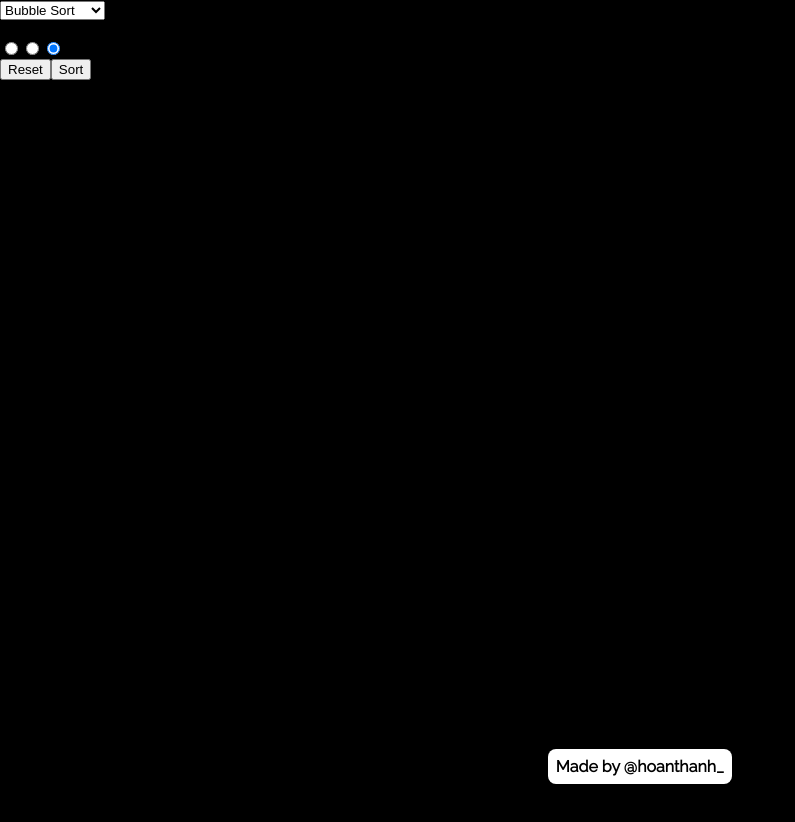
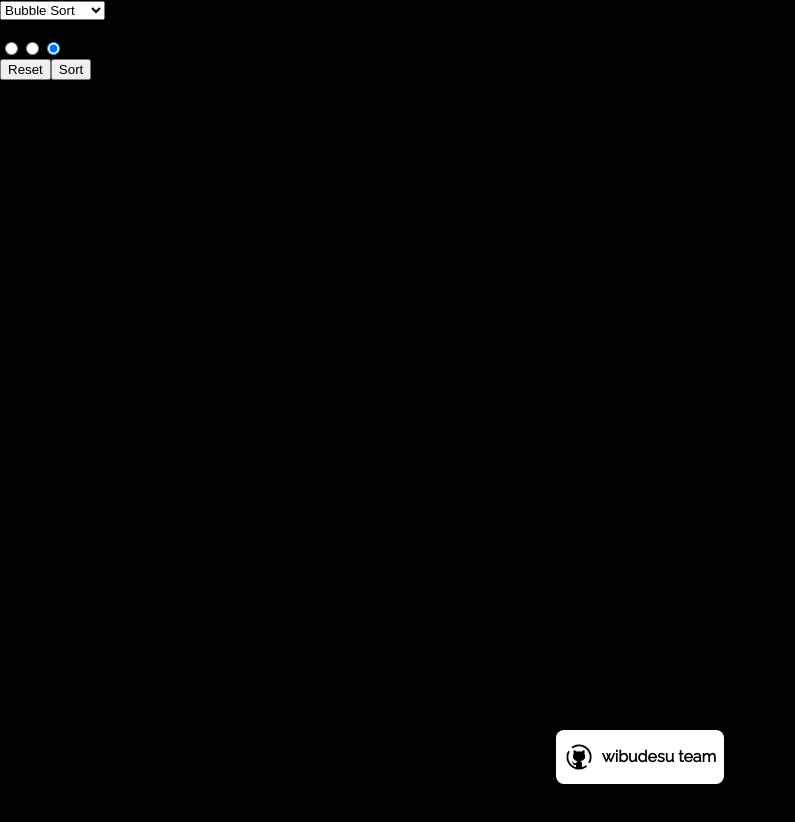
Before and after one commit to thanhhoann/DSA_wibudesu_sorting-simu, a React (Create React App) app: page / in a window 1280 px wide. Shown: the top 822 px of the page, without its empty margins (0-795 px from the left). Built offline with nearby package versions, Linux system fonts and the light colour scheme.

Commit message:
🎨 style(App.css): adjust padding and add cursor pointer to clickable elements 🚀 chore(Visualizer.js): add link to Github repository in footer 🎉 feat(Visualizer.js): add Github icon to footer 🆕 feat(Visualizer.js): add Github icon asset to project assets

```diff
--- a/src/App.css
+++ b/src/App.css
@@ -26,12 +26,21 @@ a {
   background-color: white;
   margin-bottom: 1rem;
   border-radius: 0.5rem;
-  padding: 0.5rem;
+  padding: 0.1rem 0.5rem;
   font-weight: 900;
+  cursor: pointer;
+  color: black;
 }
 
 .footer a {
   color: black;
+}
+
+.footer-content {
+  display: flex;
+  justify-content: center;
+  align-items: center;
+  gap: 0.5rem;
 }
 
 @import url("./components/styles/button.css");
--- a/src/components/Visualizer.js
+++ b/src/components/Visualizer.js
@@ -8,24 +8,15 @@ import {
 import Button from "./UI/Button";
 import Dropdown from "./UI/Dropdown";
 import Slider from "./UI/Slider";
+import GithubPNG from "./assets/github.png";
 
 import { motion } from "framer-motion";
 
 const ARRAYSIZE = 50;
 
-const ALGORITHMS = {
-  "bubbleSort": { name: "Bubble Sort", time: "O(n^2)" },
-  "selectionSort": { name: "Selection Sort", time: "O(n^2)" },
-  "insertionSort": { name: "Insertion Sort", time: "O(n^2)" },
-  "mergeSort": { name: "Merge Sort", time: "O(n log n)" },
-  "quickSort": { name: "Quick Sort", time: "O(n log n)" },
-  "heapSort": { name: "Heap Sort", time: "O(n log n)" },
-};
-
 const Visualizer = () => {
   const [primaryArray, setPrimaryArray] = useState([]);
   const [algorithm, setAlgorithm] = useState("bubbleSort");
-  const [algorithmInfo, setAlgorithmInfo] = useState();
   const [animationSpeed, setAnimationSpeed] = useState(5);
   const [disableOptions, setDisableOptions] = useState(false);
   const [persistAlgo, setPersistAlgo] = useState();
@@ -490,19 +481,22 @@ const Visualizer = () => {
           })}
       </div>
 
+      <a
+        href="https://github.com/thanhhoann/DSA_wibudesu_sorting-simu"
+        target="_blank"
+      >
         <motion.div
           className="footer"
           initial={{ y: "10rem", opacity: 0 }}
           animate={{ y: "0", opacity: 100 }}
           transition={{ ease: "easeOut", duration: 5 }}
         >
-        <div>
-          Made by{" "}
-          <a href="https://www.instagram.com/hoanthanh_/">
-            @hoanthanh_
-          </a>
+          <div className="footer-content">
+            <img src={GithubPNG} width={30} />
+            <p>wibudesu team</p>
           </div>
         </motion.div>
+      </a>
     </div>
   );
 };
```
Also changed, not shown: src/components/assets/github.png (added). Lines whose indentation alone changed are shown as unchanged.
